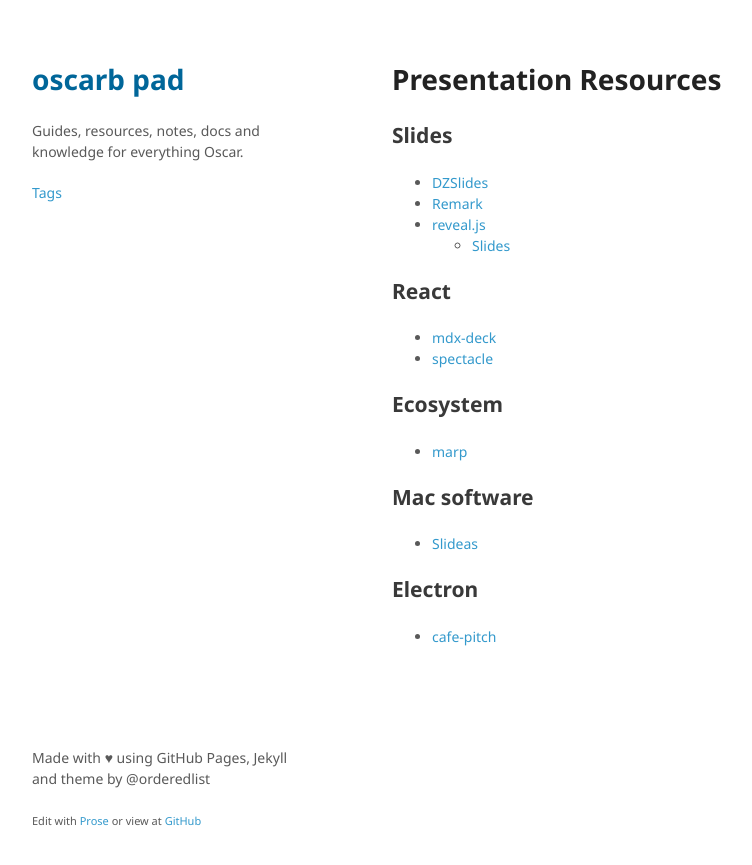
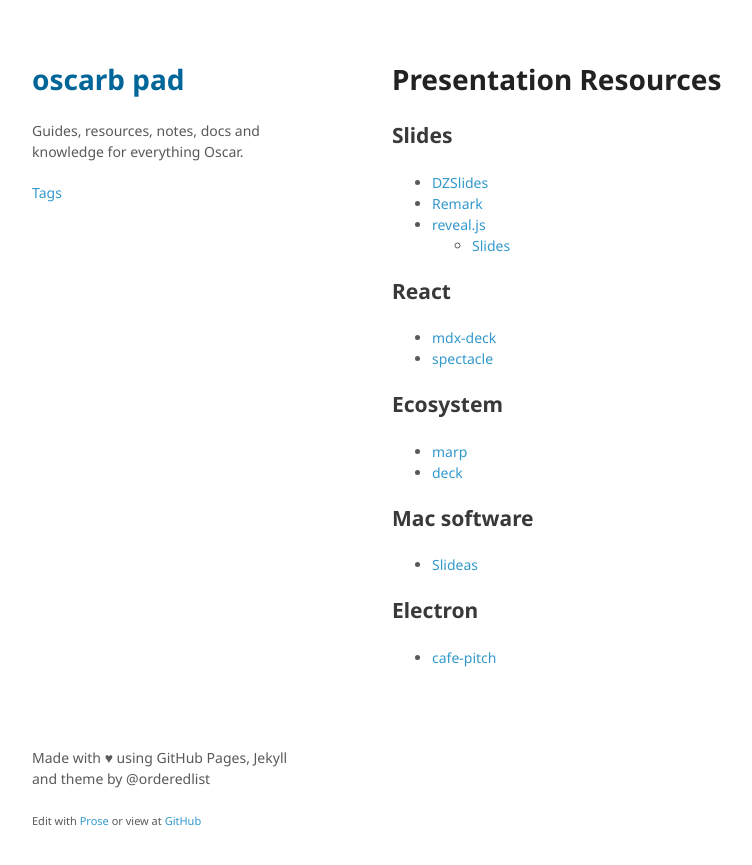
Before and after one commit to oscarb/pad, a Jekyll site: the page built from _docs/presentation-resources.md, in a window 1280 px wide. Shown: the top 865 px of the page, without its empty margins (128-880 px from the left). Built offline with Jekyll 4.4.1, drawn with Linux system fonts in a browser that asks for light colours; some web fonts are replaced.

Commit message:
Update presentation-resources.md

```diff
--- a/_docs/presentation-resources.md
+++ b/_docs/presentation-resources.md
@@ -21,7 +21,7 @@ published: true
 
 ## Ecosystem
 * [marp](https://github.com/marp-team/marp)
-
+* [deck](https://github.com/deckjs/deck)
 
 ## Mac software
 
```
